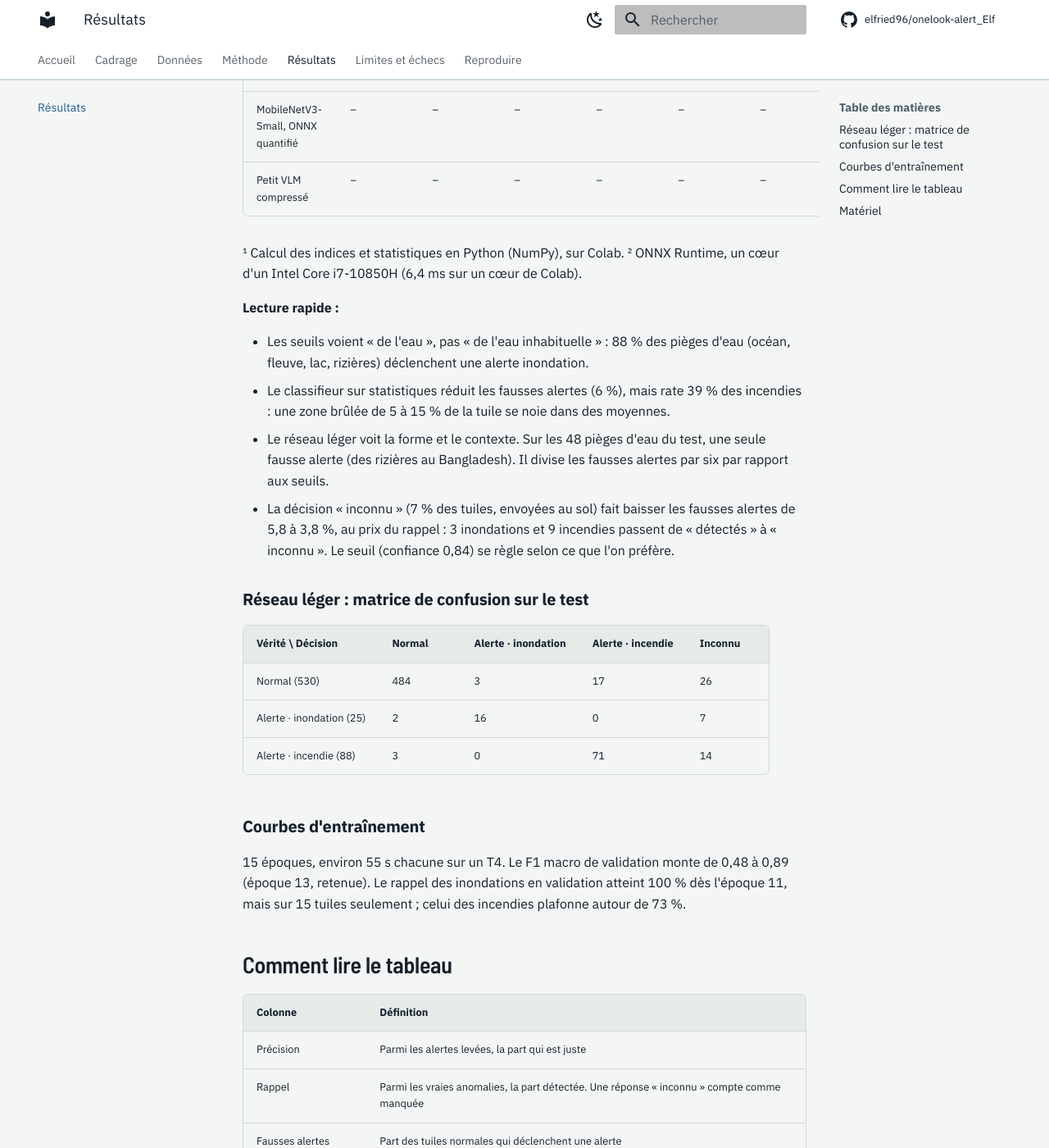
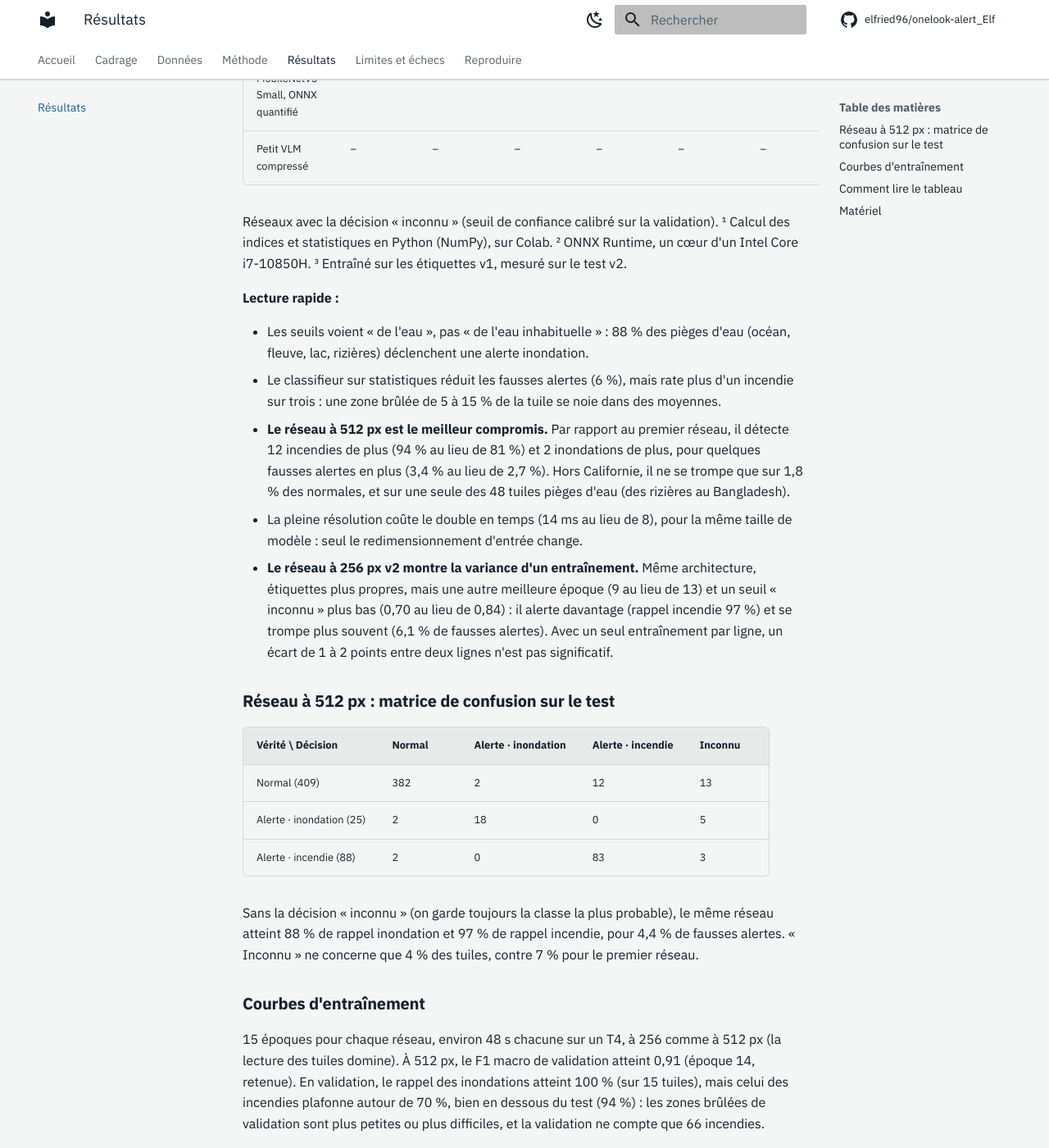
Before and after one commit to elfried96/onelook-alert_Elf, an MkDocs documentation site: the page built from docs/results.md, in a window 1280 px wide and 1400 px high, scrolled down 975 px. Shown: the whole window at 82% size. Built offline with MkDocs 1.6.1 and Material for MkDocs 9.7.7, drawn with Linux system fonts in a browser that asks for light colours; comment, search, counter and statistics services are not loaded; some of the changed text lies outside the part shown.

Commit message:
Résultats v2 : réseau à 512 px, meilleur compromis
Tableau recalculé sur le test v2 (522 tuiles), baselines comprises.
MobileNetV3-Small 512 px : précision 90 % · 87 %, rappel 72 % · 94 %,
3,4 % de fausses alertes, 2,1 % sur l'eau, 14 ms sur un cœur. Le 256 px
réentraîné montre la variance d'un entraînement. Analyse des échecs
complétée par ce qui reste après correction.

```diff
--- a/docs/failure_cases.md
+++ b/docs/failure_cases.md
@@ -1,6 +1,6 @@
 # Limites et échecs
 
-Le sujet demande une analyse des cas d'échec. Cette page décrit les erreurs du premier réseau (MobileNetV3-Small, 256 px, avec « inconnu ») sur le **jeu de test**, image par image : ce que le modèle a répondu, la bonne réponse, et l'explication la plus probable.
+Le sujet demande une analyse des cas d'échec. Cette page décrit d'abord les erreurs du premier réseau (MobileNetV3-Small, 256 px, étiquettes v1, avec « inconnu ») sur le **jeu de test**, puis ce qui reste après la correction des étiquettes et l'entraînement à 512 px ([plus bas](#apres-correction-512-px-etiquettes-v2)), image par image : ce que le modèle a répondu, la bonne réponse, et l'explication la plus probable.
 
 Les planches sont produites par `scripts/failure_figures.py` à partir des décisions enregistrées (`runs/mobilenet_v3_small_256/decisions_test_model.csv`). Chaque tuile est montrée deux fois : en couleurs naturelles, puis en **infrarouge court** (B12, B08, B04), où le sol brûlé ressort en rouge-brun, l'eau en noir ou bleu sombre et la végétation en vert. Le contour bleu marque l'eau d'inondation annotée, le contour jaune la zone brûlée annotée. Le titre donne la vérité, la décision et la confiance du modèle.
 
@@ -84,6 +84,21 @@
 - Les masques viennent des **périmètres** CAL FIRE : ils englobent des îlots de végétation intacte ou peu touchée (3e tuile). Une partie du « brûlé annoté » n'est pas visible comme tel.
 - Une image réduite à 256 × 256 perd les détails fins : l'essai à 512 px dira si la pleine résolution aide.
 
+## Après correction : 512 px, étiquettes v2
+
+Réseau réentraîné à pleine résolution sur les étiquettes v2, même jeu de test.
+
+| Erreur | Premier réseau (v2) | 512 px, v2 | Ce qui reste |
+|---|---|---|---|
+| Normale → alerte incendie | 8 | 12 | 10 quarts CaBuAr voisins du feu de l'événement, 2 images avant feu (le lit de rivière sombre déjà vu) |
+| Normale → alerte inondation | 3 | 2 | Rizières au Bangladesh, mares en Bolivie (sous le seuil d'alerte) |
+| Inondation manquée | 9 | 7 | Toutes entre 5 et 10 % de la tuile, juste au-dessus du seuil d'alerte |
+| Incendie manqué | 17 | 5 | 2 petites zones (5 à 7 %), 2 tuiles à 21 % prises pour normales, 1 tuile brûlée à 97 % classée « inconnu » |
+
+- **La pleine résolution règle surtout les incendies** : 12 incendies manqués de moins, dont la plupart des petites zones en bord de tuile.
+- **Les inondations manquées restent à la frontière** : la plus grande ne couvre que 10 % de la tuile. Sur les 9 manquées par le premier réseau, le nouveau en retrouve 3, mais en manque 1 autre.
+- **Les fausses alertes incendie ont changé de nature.** Les anciennes cicatrices sont écartées ; 10 des 12 restantes sont des quarts CaBuAr voisins du feu annoté, sans périmètre connu dans l'historique. Hypothèses à vérifier : fumée ou cendres en bordure du feu, ou brûlé hors du masque CaBuAr. Les fausses alertes incendie hors Californie restent nulles.
+
 ## Inconnus et tuiles ambiguës
 
 - **47 tuiles du test (7 %) passent en « inconnu »**, dont 26 normales, souvent des quarts CaBuAr en bord de zone brûlée. « Inconnu » attrape surtout des cas limites, ce qui est son rôle. Son efficacité sur de vrais phénomènes jamais vus (éruptions, glissements, marées noires) reste à mesurer avec le lot dédié.
--- a/docs/results.md
+++ b/docs/results.md
@@ -2,41 +2,42 @@
 
 Tableau comparatif des approches testées, demandé par le sujet. Toutes les mesures sont faites sur le même **jeu de test** : 747 tuiles de zones jamais vues à l'entraînement, dont 643 hors tuiles ambiguës (530 normales, 25 inondations, 88 incendies). Les définitions sont dans `onelook.evaluation.metrics`.
 
-!!! note "Premiers résultats (5 novembre)"
-    Baselines et premier réseau entraînés sur Colab (`notebooks/03_colab_entrainement.ipynb`), avec les étiquettes v1. Quantification et piste VLM à venir.
-
-!!! warning "Étiquettes v2 (6 novembre)"
-    Les normales californiennes recouvertes par un feu récent passent en ambiguës (voir [anciens feux](data/labels_splits.md#anciens-feux-des-normales-qui-nen-sont-pas)). Le test v2 compte 522 tuiles hors ambiguës (409 normales, 25 inondations, 88 incendies). Le tableau ci-dessous reste en v1 jusqu'au réentraînement ; le premier réseau, simplement réévalué en v2, donne une précision incendie de **90 %** (au lieu de 81 %) et **2,7 %** de fausses alertes (au lieu de 3,8 %), rappels inchangés.
+!!! note "Étiquettes v2 (6 novembre)"
+    Toutes les mesures ci-dessous utilisent les étiquettes v2 : les normales californiennes recouvertes par un feu récent sont écartées (voir [anciens feux](data/labels_splits.md#anciens-feux-des-normales-qui-nen-sont-pas)). Test v2 : 522 tuiles hors ambiguës (409 normales, 25 inondations, 88 incendies). Entraînements sur Colab (`notebooks/03_colab_entrainement.ipynb`), temps mesurés en local. Quantification et piste VLM à venir.
 
 | Approche | Précision (inond. · incendie) | Rappel (inond. · incendie) | Fausses alertes | Fausses alertes sur l'eau | Taille (Mo) | Temps (ms) |
 |---|---|---|---|---|---|---|
-| Seuils NDWI + NBR | 11 % · 76 % | 52 % · 77 % | 22 % | 88 % | 0,00 | 17 ¹ |
-| Classifieur sur statistiques | 50 % · 75 % | 52 % · 61 % | 6 % | 27 % | 2,80 | 25 ¹ |
-| MobileNetV3-Small, 256 px, sans « inconnu » | 79 % · 75 % | 76 % · 91 % | 5,8 % | 6,2 % | 6,10 | 9,6 ² |
-| **MobileNetV3-Small, 256 px, avec « inconnu »** | **84 % · 81 %** | **64 % · 81 %** | **3,8 %** | **2,1 %** | **6,10** | **9,6 ²** |
+| Seuils NDWI + NBR | 13 % · 83 % | 52 % · 77 % | 24 % | 88 % | 0,00 | 17 ¹ |
+| Classifieur sur statistiques | 48 % · 82 % | 52 % · 63 % | 6,4 % | 27 % | 2,70 | 33 ¹ |
+| MobileNetV3-Small, 256 px, étiquettes v1 ³ | 84 % · 90 % | 64 % · 81 % | 2,7 % | 2,1 % | 6,10 | 7,6 ² |
+| MobileNetV3-Small, 256 px, étiquettes v2 | 90 % · 79 % | 76 % · 97 % | 6,1 % | 8,3 % | 6,10 | 7,9 ² |
+| **MobileNetV3-Small, 512 px, étiquettes v2** | **90 % · 87 %** | **72 % · 94 %** | **3,4 %** | **2,1 %** | **6,10** | **14,4 ²** |
 | MobileNetV3-Small, ONNX quantifié | – | – | – | – | – | – |
 | Petit VLM compressé | – | – | – | – | – | – |
 
-¹ Calcul des indices et statistiques en Python (NumPy), sur Colab. ² ONNX Runtime, un cœur d'un Intel Core i7-10850H (6,4 ms sur un cœur de Colab).
+Réseaux avec la décision « inconnu » (seuil de confiance calibré sur la validation). ¹ Calcul des indices et statistiques en Python (NumPy), sur Colab. ² ONNX Runtime, un cœur d'un Intel Core i7-10850H. ³ Entraîné sur les étiquettes v1, mesuré sur le test v2.
 
 **Lecture rapide :**
 
 - Les seuils voient « de l'eau », pas « de l'eau inhabituelle » : 88 % des pièges d'eau (océan, fleuve, lac, rizières) déclenchent une alerte inondation.
-- Le classifieur sur statistiques réduit les fausses alertes (6 %), mais rate 39 % des incendies : une zone brûlée de 5 à 15 % de la tuile se noie dans des moyennes.
-- Le réseau léger voit la forme et le contexte. Sur les 48 pièges d'eau du test, une seule fausse alerte (des rizières au Bangladesh). Il divise les fausses alertes par six par rapport aux seuils.
-- La décision « inconnu » (7 % des tuiles, envoyées au sol) fait baisser les fausses alertes de 5,8 à 3,8 %, au prix du rappel : 3 inondations et 9 incendies passent de « détectés » à « inconnu ». Le seuil (confiance 0,84) se règle selon ce que l'on préfère.
+- Le classifieur sur statistiques réduit les fausses alertes (6 %), mais rate plus d'un incendie sur trois : une zone brûlée de 5 à 15 % de la tuile se noie dans des moyennes.
+- **Le réseau à 512 px est le meilleur compromis.** Par rapport au premier réseau, il détecte 12 incendies de plus (94 % au lieu de 81 %) et 2 inondations de plus, pour quelques fausses alertes en plus (3,4 % au lieu de 2,7 %). Hors Californie, il ne se trompe que sur 1,8 % des normales, et sur une seule des 48 tuiles pièges d'eau (des rizières au Bangladesh).
+- La pleine résolution coûte le double en temps (14 ms au lieu de 8), pour la même taille de modèle : seul le redimensionnement d'entrée change.
+- **Le réseau à 256 px v2 montre la variance d'un entraînement.** Même architecture, étiquettes plus propres, mais une autre meilleure époque (9 au lieu de 13) et un seuil « inconnu » plus bas (0,70 au lieu de 0,84) : il alerte davantage (rappel incendie 97 %) et se trompe plus souvent (6,1 % de fausses alertes). Avec un seul entraînement par ligne, un écart de 1 à 2 points entre deux lignes n'est pas significatif.
 
-### Réseau léger : matrice de confusion sur le test
+### Réseau à 512 px : matrice de confusion sur le test
 
 | Vérité \ Décision | Normal | Alerte · inondation | Alerte · incendie | Inconnu |
 |---|---|---|---|---|
-| Normal (530) | 484 | 3 | 17 | 26 |
-| Alerte · inondation (25) | 2 | 16 | 0 | 7 |
-| Alerte · incendie (88) | 3 | 0 | 71 | 14 |
+| Normal (409) | 382 | 2 | 12 | 13 |
+| Alerte · inondation (25) | 2 | 18 | 0 | 5 |
+| Alerte · incendie (88) | 2 | 0 | 83 | 3 |
+
+Sans la décision « inconnu » (on garde toujours la classe la plus probable), le même réseau atteint 88 % de rappel inondation et 97 % de rappel incendie, pour 4,4 % de fausses alertes. « Inconnu » ne concerne que 4 % des tuiles, contre 7 % pour le premier réseau.
 
 ### Courbes d'entraînement
 
-15 époques, environ 55 s chacune sur un T4. Le F1 macro de validation monte de 0,48 à 0,89 (époque 13, retenue). Le rappel des inondations en validation atteint 100 % dès l'époque 11, mais sur 15 tuiles seulement ; celui des incendies plafonne autour de 73 %.
+15 époques pour chaque réseau, environ 48 s chacune sur un T4, à 256 comme à 512 px (la lecture des tuiles domine). À 512 px, le F1 macro de validation atteint 0,91 (époque 14, retenue). En validation, le rappel des inondations atteint 100 % (sur 15 tuiles), mais celui des incendies plafonne autour de 70 %, bien en dessous du test (94 %) : les zones brûlées de validation sont plus petites ou plus difficiles, et la validation ne compte que 66 incendies.
 
 ## Comment lire le tableau
 
@@ -49,7 +50,7 @@
 | Taille | Fichier du modèle (ONNX, ou seuils et classifieur pour les baselines) |
 | Temps | Médiane par tuile 512 × 512, sur un seul cœur de processeur : l'approximation la plus proche d'un calculateur embarqué |
 
-Mesures complémentaires, dans les fichiers `runs/<nom>/eval_test_*.json` : F1 macro, part d'« inconnu », fausses alertes hors Californie.
+Mesures complémentaires, dans les fichiers `runs/<nom>/eval_test_*.json` : F1 macro, part d'« inconnu », fausses alertes hors Californie. Les runs v1 et v2 sont rangés dans le dépôt privé `Elfried9684/onelook-alert-runs`.
 
 **Incertitude :** avec 25 inondations en test, une seule tuile manquée fait varier le rappel de 4 points.
 
```
